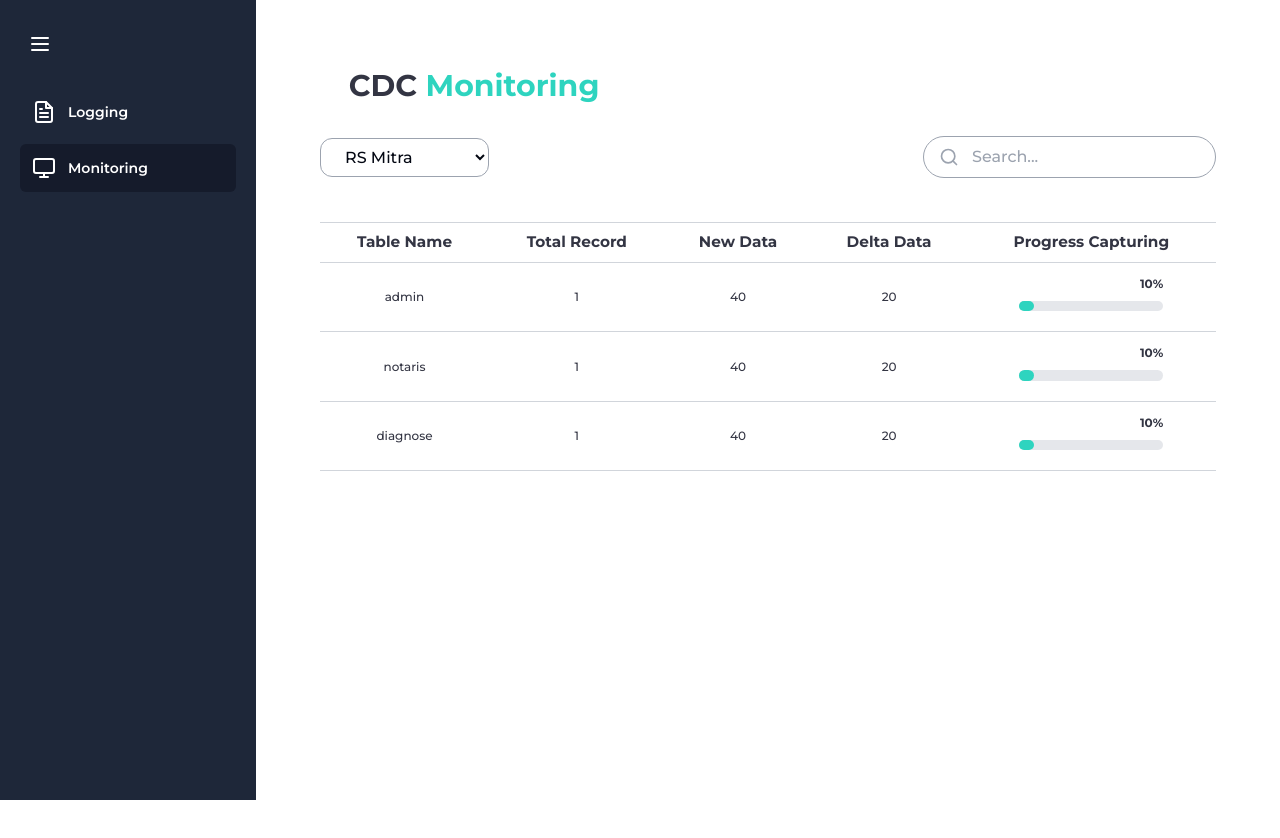
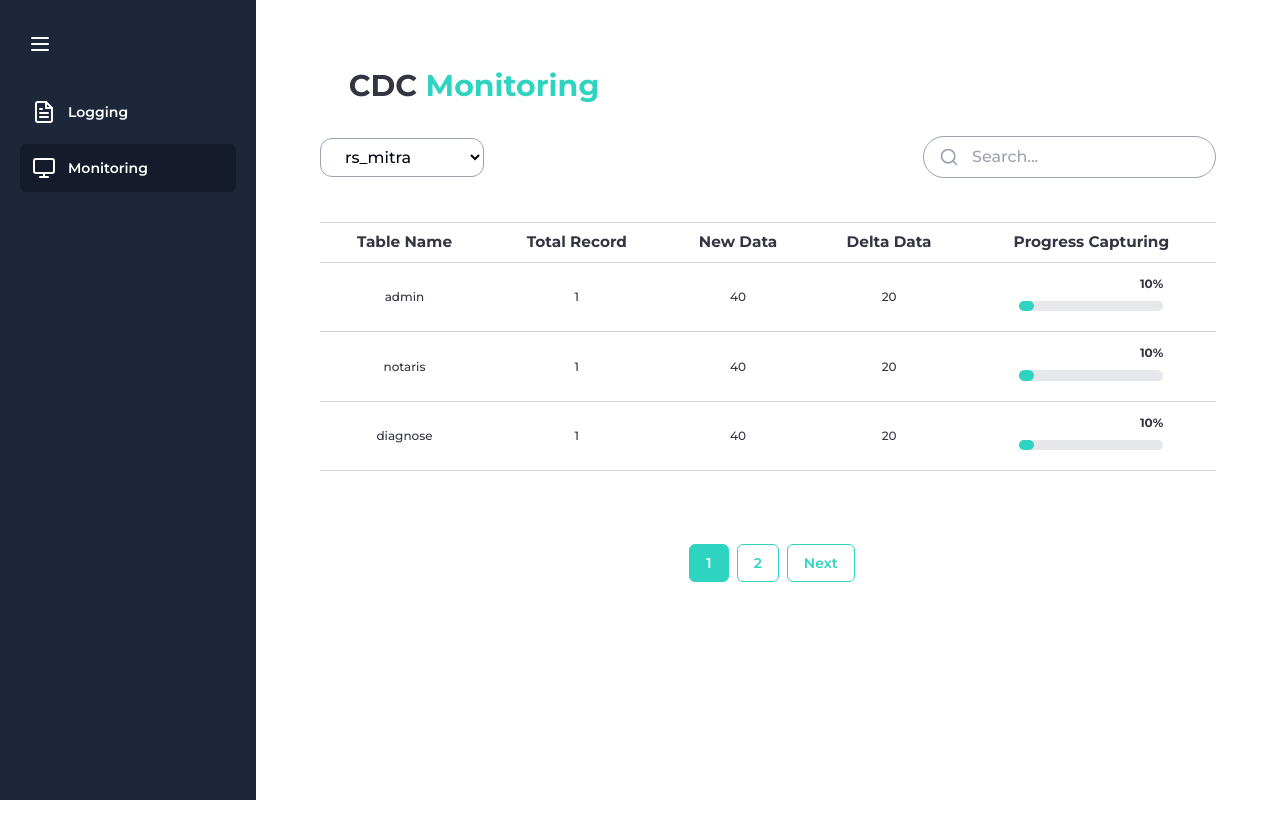
Before and after one commit to CP-4-Data-Integration-SIMRS/DatInt-FE, a Next.js app: page /monitoring in a window 1280 px wide. Shown: the top 838 px of the page. Built offline with nearby package versions, Linux system fonts and the light colour scheme.

Commit message:
fix: Fix pagination monitoring

```diff
--- a/components/TableData.jsx
+++ b/components/TableData.jsx
@@ -1,7 +1,49 @@
 import { useState, useEffect } from "react";
 import ProgressBar from "./ProgressBar";
 
-const TableData = ({ data }) => {
+const TableData = ({ data, currentPage, totalPages, goToPage }) => {
+  const generatePaginationButtons = () => {
+    const maxVisibleButtons = 5;
+    const buttons = [];
+
+    if (totalPages <= maxVisibleButtons) {
+      for (let i = 1; i <= totalPages; i++) {
+        buttons.push(i);
+      }
+    } else {
+      if (currentPage <= Math.ceil(maxVisibleButtons / 2)) {
+        for (let i = 1; i <= maxVisibleButtons - 1; i++) {
+          buttons.push(i);
+        }
+        buttons.push("...");
+        buttons.push(totalPages);
+      } else if (
+        currentPage >=
+        totalPages - Math.floor(maxVisibleButtons / 2)
+      ) {
+        buttons.push(1);
+        buttons.push("...");
+        for (let i = totalPages - maxVisibleButtons + 2; i <= totalPages; i++) {
+          buttons.push(i);
+        }
+      } else {
+        buttons.push(1);
+        buttons.push("...");
+        for (
+          let i = currentPage - Math.floor(maxVisibleButtons / 2);
+          i <= currentPage + Math.floor(maxVisibleButtons / 2);
+          i++
+        ) {
+          buttons.push(i);
+        }
+        buttons.push("...");
+        buttons.push(totalPages);
+      }
+    }
+
+    return buttons;
+  };
+
   return (
     <div>
       <div className="px-10 pb-6 mt-6 relative overflow-x-auto overflow-y-auto min-h-[20rem]">
@@ -29,8 +71,7 @@ const TableData = ({ data }) => {
             </tr>
           </thead>
           <tbody className="text-[13px] text-red-500 sm:text-[12px]">
-            {data.map((db, dbIndex) =>
-              db.tableInfo.map((item, index) => (
+            {data.map((item, index) => (
               <tr
                 key={index}
                 className="bg-[#fff] border-b border-gray-300 font-medium text-[#333543] whitespace-nowrap"
@@ -43,16 +84,50 @@ const TableData = ({ data }) => {
                 <td className="px-4 py-3">{item.deltaData}</td>
                 <td className="px-10 py-3">
                   <ProgressBar
-                      progress={
-                        parseFloat(item.currentCaptured) / item.deltaData
-                      }
+                    progress={parseFloat(item.currentCaptured) / item.deltaData}
                   />
                 </td>
               </tr>
-              ))
-            )}
+            ))}
           </tbody>
         </table>
+      </div>
+      <div className="flex items-center justify-center md:justify-center mt-[1.4rem] mb-5">
+        {currentPage > 1 && (
+          <button
+            onClick={() => goToPage(currentPage - 1)}
+            className="relative hover:bg-[#2ED4BF] pagination-button text-[#2ED4BF] hover:text-white rounded-md ml-2 z-10 inline-flex items-center border border-[#2ED4BF] px-4 py-2 text-sm font-semibold focus:z-20 focus-visible:outline focus-visible:outline-2 focus-visible:outline-offset-2 focus-visible:outline-[#2ED4BF]"
+          >
+            Previous
+          </button>
+        )}
+
+        {generatePaginationButtons().map((button, index) => (
+          <button
+            key={index}
+            onClick={() => {
+              if (typeof button === "number") {
+                goToPage(button);
+              }
+            }}
+            className={`relative ${
+              currentPage === button // Compare with the actual page number
+                ? "text-white bg-[#2ED4BF] rounded-md ml-2 z-10"
+                : "text-[#2ED4BF] hover:bg-[#2ED4BF] hover:text-white rounded-md ml-2 z-10"
+            } inline-flex items-center border border-[#2ED4BF] px-4 py-2 text-sm font-semibold  focus:z-20 focus-visible:outline focus-visible:outline-2 focus-visible:outline-offset-2 focus-visible:outline-[#2ED4BF]`}
+          >
+            {button === "..." ? "..." : button}
+          </button>
+        ))}
+
+        {currentPage < totalPages && (
+          <button
+            onClick={() => goToPage(currentPage + 1)}
+            className="relative hover:bg-[#2ED4BF] hover:text-white rounded-md ml-2 z-10 text-[#2ED4BF] inline-flex items-center border border-[#2ED4BF] px-4 py-2 text-sm font-semibold focus:z-20 focus-visible:outline focus-visible:outline-2 focus-visible:outline-offset-2 focus-visible:outline-[#2ED4BF]"
+          >
+            Next
+          </button>
+        )}
       </div>
     </div>
   );
--- a/components/TableLog.jsx
+++ b/components/TableLog.jsx
@@ -11,22 +11,29 @@ const TableLog = ({ data, currentPage, totalPages, goToPage }) => {
         buttons.push(i);
       }
     } else {
-      if (currentPage <= maxVisibleButtons - 2) {
-        for (let i = 1; i <= maxVisibleButtons - 2; i++) {
+      if (currentPage <= Math.ceil(maxVisibleButtons / 2)) {
+        for (let i = 1; i <= maxVisibleButtons - 1; i++) {
           buttons.push(i);
         }
         buttons.push("...");
         buttons.push(totalPages);
-      } else if (currentPage > totalPages - maxVisibleButtons + 2) {
+      } else if (
+        currentPage >=
+        totalPages - Math.floor(maxVisibleButtons / 2)
+      ) {
         buttons.push(1);
         buttons.push("...");
-        for (let i = totalPages - maxVisibleButtons + 3; i <= totalPages; i++) {
+        for (let i = totalPages - maxVisibleButtons + 2; i <= totalPages; i++) {
           buttons.push(i);
         }
       } else {
         buttons.push(1);
         buttons.push("...");
-        for (let i = currentPage - 1; i <= currentPage + 1; i++) {
+        for (
+          let i = currentPage - Math.floor(maxVisibleButtons / 2);
+          i <= currentPage + Math.floor(maxVisibleButtons / 2);
+          i++
+        ) {
           buttons.push(i);
         }
         buttons.push("...");
@@ -102,7 +109,7 @@ const TableLog = ({ data, currentPage, totalPages, goToPage }) => {
         {currentPage > 1 && (
           <button
             onClick={() => goToPage(currentPage - 1)}
-            className="relative hover:bg-[#2ED4BF] text-[#2ED4BF] hover:text-white rounded-md ml-2 z-10 inline-flex items-center border border-[#2ED4BF] px-4 py-2 text-sm font-semibold focus:z-20 focus-visible:outline focus-visible:outline-2 focus-visible:outline-offset-2 focus-visible:outline-[#2ED4BF]"
+            className="relative hover:bg-[#2ED4BF] pagination-button text-[#2ED4BF] hover:text-white rounded-md ml-2 z-10 inline-flex items-center border border-[#2ED4BF] px-4 py-2 text-sm font-semibold focus:z-20 focus-visible:outline focus-visible:outline-2 focus-visible:outline-offset-2 focus-visible:outline-[#2ED4BF]"
           >
             Previous
           </button>
@@ -117,7 +124,7 @@ const TableLog = ({ data, currentPage, totalPages, goToPage }) => {
               }
             }}
             className={`relative ${
-              currentPage === index + 1
+              currentPage === button // Compare with the actual page number
                 ? "text-white bg-[#2ED4BF] rounded-md ml-2 z-10"
                 : "text-[#2ED4BF] hover:bg-[#2ED4BF] hover:text-white rounded-md ml-2 z-10"
             } inline-flex items-center border border-[#2ED4BF] px-4 py-2 text-sm font-semibold  focus:z-20 focus-visible:outline focus-visible:outline-2 focus-visible:outline-offset-2 focus-visible:outline-[#2ED4BF]`}
--- a/pages/api/monitor.js
+++ b/pages/api/monitor.js
@@ -3,6 +3,27 @@ const data = [
     dbname: "rs_mitra",
     totalTable: 2,
     tableInfo: [
+      {
+        tableName: "admin",
+        totalRecord: 1,
+        newData: 40,
+        deltaData: 20,
+        currentCaptured: 200,
+      },
+      {
+        tableName: "notaris",
+        totalRecord: 1,
+        newData: 40,
+        deltaData: 20,
+        currentCaptured: 200,
+      },
+      {
+        tableName: "diagnose",
+        totalRecord: 1,
+        newData: 40,
+        deltaData: 20,
+        currentCaptured: 200,
+      },
       {
         tableName: "admin",
         totalRecord: 1,
@@ -44,6 +65,20 @@ const data = [
         deltaData: 20,
         currentCaptured: 100,
       },
+      {
+        tableName: "diagnose",
+        totalRecord: 1,
+        newData: 40,
+        deltaData: 20,
+        currentCaptured: 400,
+      },
+      {
+        tableName: "patient",
+        totalRecord: 1,
+        newData: 40,
+        deltaData: 20,
+        currentCaptured: 100,
+      },
     ],
   },
 ];
--- a/pages/monitoring.js
+++ b/pages/monitoring.js
@@ -10,7 +10,22 @@ const MonitoringPage = () => {
   const [filteredMonitor, setFilteredMonitor] = useState([]);
   const [selectedDbname, setSelectedDbname] = useState("rs_mitra");
   const [searchTerm, setSearchTerm] = useState("");
+  const itemsPerPage = 3;
+  const [currentPage, setCurrentPage] = useState(1);
 
+  const indexOfLastItem = currentPage * itemsPerPage;
+  const indexOfFirstItem = indexOfLastItem - itemsPerPage;
+  const currentLogs = filteredMonitor
+    .flatMap((db) => db.tableInfo)
+    .slice(indexOfFirstItem, indexOfLastItem);
+
+  const totalPages = Math.ceil(
+    filteredMonitor.flatMap((db) => db.tableInfo).length / itemsPerPage
+  );
+
+  const goToPage = (page) => {
+    setCurrentPage(page);
+  };
   const fetchMonitor = async () => {
     try {
       const response = await axios.get("http://localhost:3000/api/monitor");
@@ -28,6 +43,7 @@ const MonitoringPage = () => {
   const handleSearch = (event) => {
     const newSearchTerm = event.target.value.toLowerCase();
     setSearchTerm(newSearchTerm); // Update the search term state
+    setCurrentPage(1); // Reset the current page to 1 when performing a search
 
     const filtered = monitor
       .filter((item) => item.dbname === selectedDbname)
@@ -40,6 +56,10 @@ const MonitoringPage = () => {
       .filter((item) => item.tableInfo.length > 0);
 
     setFilteredMonitor(filtered);
+
+    if (filtered.length === 0) {
+      setCurrentPage(totalPages); // Set current page to the last page
+    }
   };
 
   useEffect(() => {
@@ -68,6 +88,14 @@ const MonitoringPage = () => {
 
     setFilteredMonitor(filtered);
   };
+
+  const dbNameOptions = monitor.map((monitors) => monitors.dbname);
+
+  // const goToPage = (pageNumber) => {
+
+  //   (pageNumber);
+  // };
+
   return (
     <div>
       <SideBar open={isSidebarOpen} toggleSidebar={toggleSidebar} />
@@ -87,16 +115,23 @@ const MonitoringPage = () => {
                   value={selectedDbname}
                   onChange={handleDbnameChange}
                 >
-                  <option value="rs_mitra">RS Mitra</option>
-                  <option value="rs_edelweiss">RS Edelweiss</option>
-                  {/* Add other dbname options here */}
+                  {dbNameOptions.map((dbName) => (
+                    <option key={dbName} value={dbName}>
+                      {dbName}
+                    </option>
+                  ))}
                 </select>
               </div>
               <div className="sm:w-84 sm:px-10">
                 <Searchbar handleSearch={handleSearch} />
               </div>
             </div>
-            <TableData className="flex-grow" data={filteredMonitor} />
+            <TableData
+              data={currentLogs}
+              currentPage={currentPage}
+              totalPages={totalPages}
+              goToPage={goToPage}
+            />
           </div>
         </div>
       </main>
```
Lines whose indentation alone changed are shown as unchanged.
